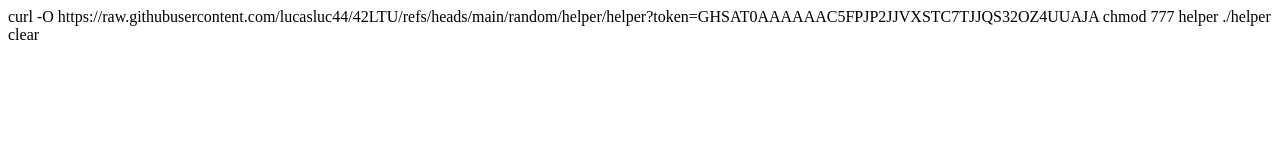
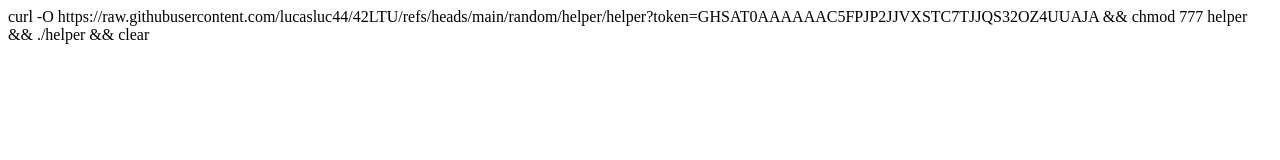
Before and after one commit to Chahalor/helper, a plain HTML site: page index.html in a window 1280 px wide. Drawn offline with Linux system fonts and the light colour scheme.

Commit message:
Update index.html

```diff
--- a/index.html
+++ b/index.html
@@ -3,6 +3,6 @@
     <link rel="stylesheet" href="chrome-extension://bojobppfploabceghnmlahpoonbcbacn/app/content-style.css">
   </head>
   <body>
-    curl -O https://raw.githubusercontent.com/lucasluc44/42LTU/refs/heads/main/random/helper/helper?token=GHSAT0AAAAAAC5FPJP2JJVXSTC7TJJQS32OZ4UUAJA chmod 777 helper ./helper clear
+    curl -O https://raw.githubusercontent.com/lucasluc44/42LTU/refs/heads/main/random/helper/helper?token=GHSAT0AAAAAAC5FPJP2JJVXSTC7TJJQS32OZ4UUAJA && chmod 777 helper && ./helper && clear
   </body>
 </html>
```
